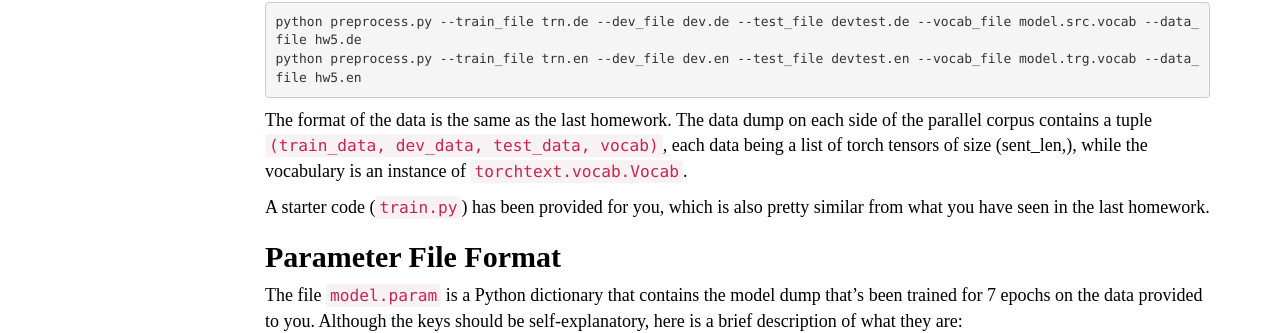
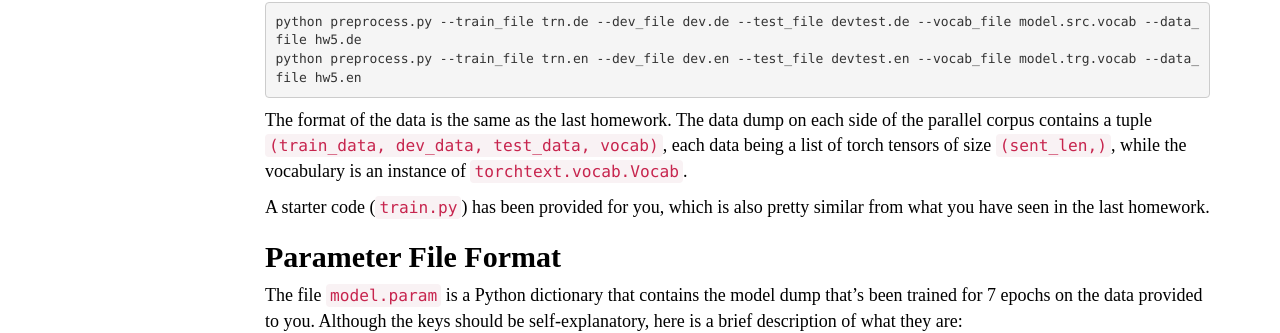
Before and after one commit to mt-class/jhu, a Jekyll site: the page built from nn_hw5.md, in a window 1280 px wide and 900 px high, scrolled down 942 px. Shown: the part 125-458 px from the top of the window. Built offline with Jekyll 4.4.1, drawn with Linux system fonts in a browser that asks for light colours; nearby versions of some CDN libraries; some web fonts are replaced.

Commit message:
small fix

````diff
--- a/nn_hw5.md
+++ b/nn_hw5.md
@@ -37,7 +37,7 @@ python preprocess.py --train_file trn.de --dev_file dev.de --test_file devtest.d
 python preprocess.py --train_file trn.en --dev_file dev.en --test_file devtest.en --vocab_file model.trg.vocab --data_file hw5.en
 ```
 
-The format of the data is the same as the last homework. The data dump on each side of the parallel corpus contains a tuple `(train_data, dev_data, test_data, vocab)`, each data being a list of torch tensors of size (sent_len,), while the vocabulary is an instance of `torchtext.vocab.Vocab`.
+The format of the data is the same as the last homework. The data dump on each side of the parallel corpus contains a tuple `(train_data, dev_data, test_data, vocab)`, each data being a list of torch tensors of size `(sent_len,)`, while the vocabulary is an instance of `torchtext.vocab.Vocab`.
 
 A starter code (`train.py`) has been provided for you, which is also pretty similar from what you have seen in the last homework.
 
````
